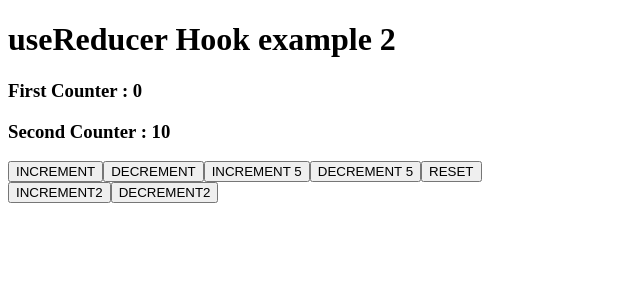
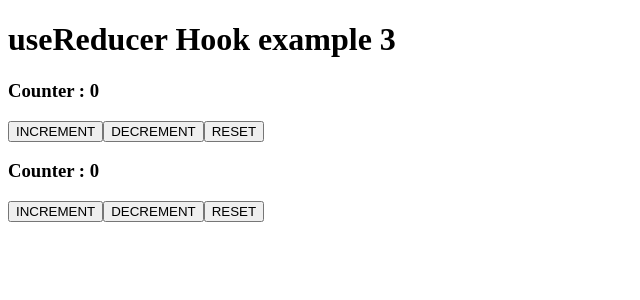
Before and after one commit to ImAshokDev/React-hooks, a React (Create React App) app: page /hook-context1 in a window 1280 px wide. Shown: the top 300 px of the page, without its empty margins (0-640 px from the left). Built offline with nearby package versions, Linux system fonts and the light colour scheme.

Commit message:
useReducer 3 Multiple useReducer

```diff
--- a/src/App.jsx
+++ b/src/App.jsx
@@ -15,6 +15,7 @@ import HookContext1 from "./app/Component/HookContext1";
 import HookContext2 from "./app/Component/HookContext2";
 import ReducerHook1 from "./app/useReducers/ReducerHook1";
 import ReducerHook2 from "./app/useReducers/ReducerHook2";
+import ReducerHook3 from "./app/useReducers/ReducerHook3";
 
 export const UserContext = React.createContext();
 export const AgeContext = React.createContext();
@@ -71,7 +72,8 @@ const App = () => {
   return (
     <div>
       {/* <ReducerHook1 /> */}
-      <ReducerHook2 />
+      {/* <ReducerHook2 /> */}
+      <ReducerHook3 />
     </div>
   );
 };
--- /dev/null
+++ b/src/app/useReducers/ReducerHook3.js
@@ -0,0 +1,50 @@
+import React, { useReducer } from "react";
+
+const initialState = 0;
+const reducer = (state, action) => {
+  switch (action) {
+    case "increment":
+      return state + 1;
+    case "decrement":
+      return state - 1;
+    case "reset":
+      return initialState;
+    default:
+      return state;
+  }
+};
+
+function ReducerHook3() {
+  const [count, dispatch] = useReducer(reducer, initialState);
+  const [countTwo, dispatchTwo] = useReducer(reducer, initialState);
+  return (
+    <div>
+      <h1>useReducer Hook example 3</h1>
+
+      <h3>Counter : {count}</h3>
+      <button onClick={() => dispatch("increment")} type="button">
+        INCREMENT
+      </button>
+      <button onClick={() => dispatch("decrement")} type="button">
+        DECREMENT
+      </button>
+      <button onClick={() => dispatch("reset")} type="button">
+        RESET
+      </button>
+      <div>
+        <h3>Counter : {countTwo}</h3>
+        <button onClick={() => dispatchTwo("increment")} type="button">
+          INCREMENT
+        </button>
+        <button onClick={() => dispatchTwo("decrement")} type="button">
+          DECREMENT
+        </button>
+        <button onClick={() => dispatchTwo("reset")} type="button">
+          RESET
+        </button>
+      </div>
+    </div>
+  );
+}
+
+export default ReducerHook3;
```
Also changed, not shown: 2 other files (tests, documents, lock files or other folders).
